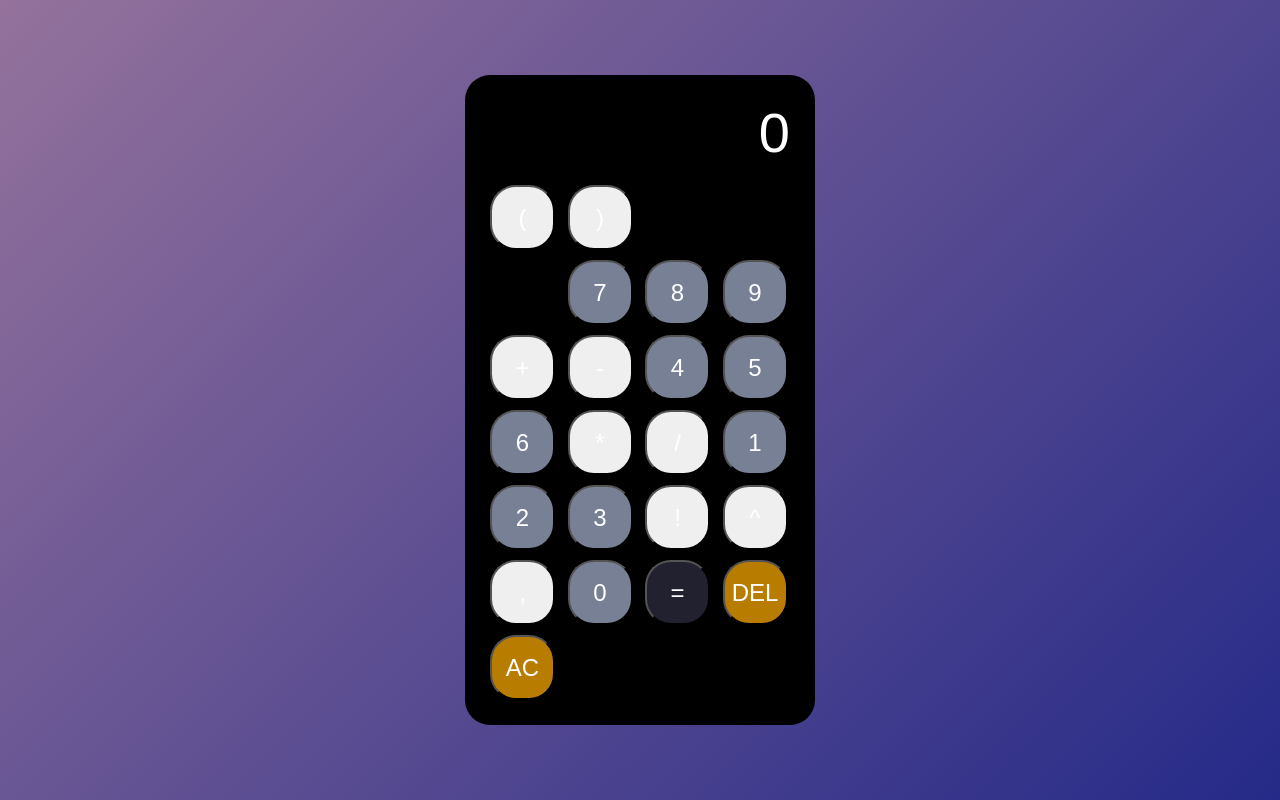
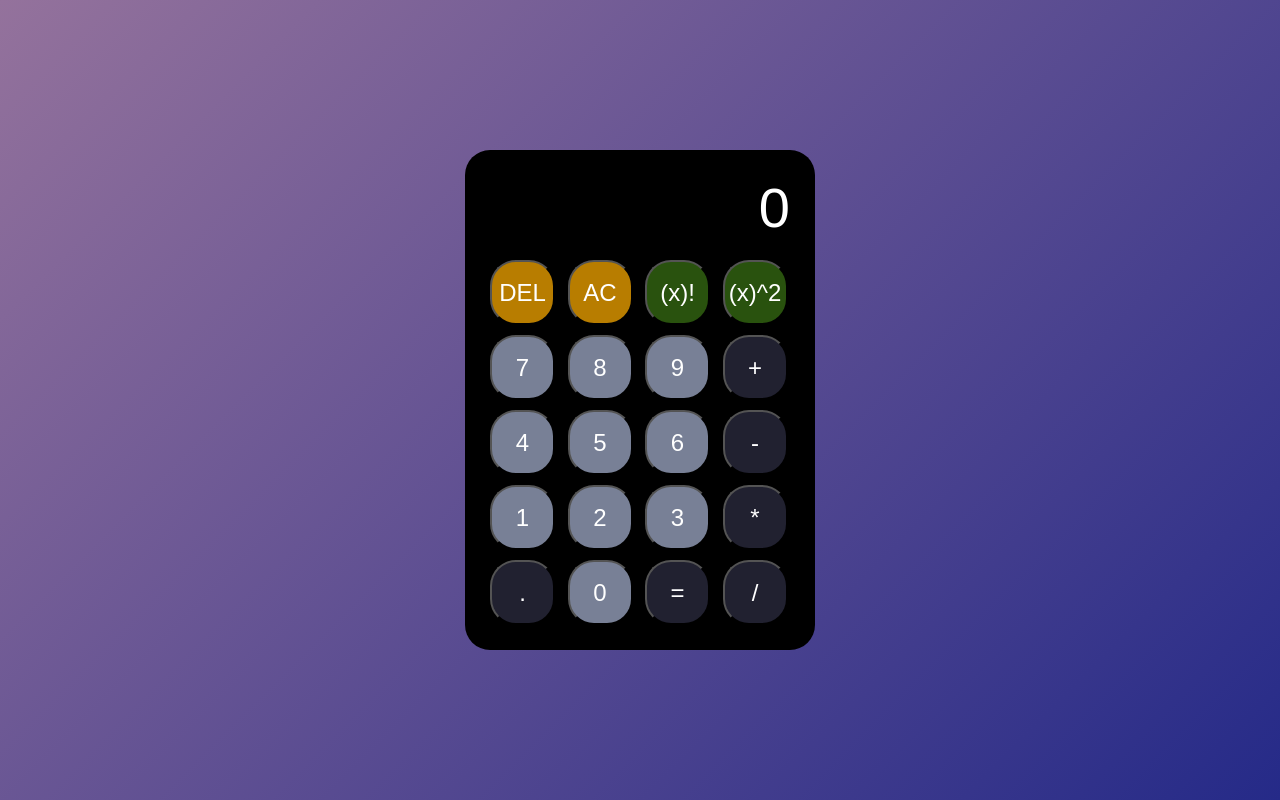
Before and after one commit to Jonas-Klumpp/Calculator, a plain HTML site: page Index.html in a window 1280 px wide. Drawn offline with Linux system fonts and the light colour scheme.

Commit message:
Add files via upload

```diff
--- a/Index.html
+++ b/Index.html
@@ -10,54 +10,42 @@
 
         <!--link to css file named style.css and js-file named style.js-->
         <link href="css/style.css" rel="stylesheet" />
-        <script src="js/style.js" type="text/javascript"></script>
+        <script src="js/style2.js" type="text/javascript"></script>
     </head>
 
     <div>
         <div class="container">
             <div class="calc-input">
-                <p name="user-input" id="user-input">0</p>
+                <p name="userInput" id="userInput">0</p>
             </div>
 
             <div class="calc-keys" id="calc-keys">
 
-                <!--klammer buttons-->
-                <button type="button" class="btn topRow">(</button>
-                <button type="button" class="btn topRow">)</button>
-                <!--divs als platzhalter-->
-                <div class="btn topRow"></div>
-                <div class="btn topRow"></div>
-                <div class="btn topRow"></div>
+                <!--numbers and operation buttons-->
+                <button type="button" class="btn DEL">DEL</button>
+                <button type="button" class="btn AC">AC</button>
+                <button type="button" class="btn btnOpFac">(x)!</button>
+                <button type="button" class="btn btnOpSqr">(x)^2</button>
 
-                <!--numbers and operation buttons-->
                 <button type="button" class="btn numbers">7</button>
                 <button type="button" class="btn numbers">8</button>
                 <button type="button" class="btn numbers">9</button>
-                <button type="button" class="btn operations">+</button>
-                <button type="button" class="btn operations">-</button>
+                <button type="button" class="btn btnOperations">+</button>
 
                 <button type="button" class="btn numbers">4</button>
                 <button type="button" class="btn numbers">5</button>
                 <button type="button" class="btn numbers">6</button>
-                <button type="button" class="btn operations">*</button>
-                <button type="button" class="btn operations">/</button>
+                <button type="button" class="btn btnOperations">-</button>
 
                 <button type="button" class="btn numbers">1</button>
                 <button type="button" class="btn numbers">2</button>
                 <button type="button" class="btn numbers">3</button>
-                <button type="button" class="btn operations">!</button>
-                <button type="button" class="btn operations">^</button>
+                <button type="button" class="btn btnOperations">*</button>
 
-                <button type="button" class="btn operations">,</button>
+                <button type="button" class="btn btnOperations">.</button>
                 <button type="button" class="btn numbers">0</button>
                 <button type="button" class="btn equal">=</button>
-                <button type="button" class="btn DEL">DEL</button>
-                <button type="button" class="btn AC">AC</button>
-
-
-
-
-
+                <button type="button" class="btn btnOperations">/</button>
 
             </div>
         </div>
```
